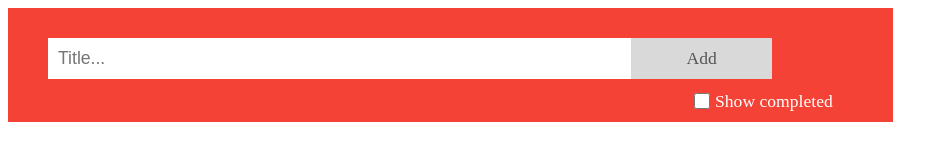
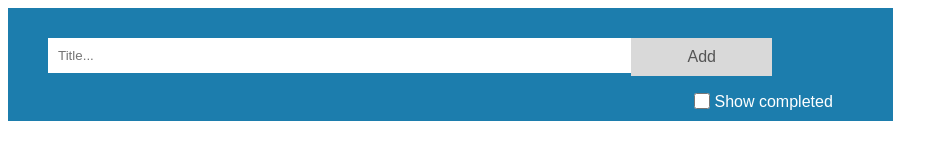
Before and after one commit to vkulchitskaya/ToDoList-2, a website built with webpack: page src/index.html in a window 1280 px wide. Shown: the whole page, without its empty margins (0-948 px from the left). Built offline with nearby package versions, Linux system fonts and the light colour scheme.

Commit message:
rebuild style.css part 1

```diff
--- a/src/index.html
+++ b/src/index.html
@@ -9,12 +9,14 @@
 <body>
     <!--<a  id='clearButton' href=#>Reset</a>-->
 	<div class='wrapper'>
-		<div class="header">
-  		    <input type='text' id='taskTittle' maxlength="255" size="40" value='' placeholder='Title...' >
-			<a  id='addButton' href=#>Add</a>
-		</div>
-		<div class='filter'>
-			<input id='filter' type='checkbox' class='showDone'><span class='showDone'>Show completed</span></input>
+		<div class='conteiner'>
+			<div class='header'>
+  		    	<input type='text' id='taskTittle' maxlength="255" size="40" value='' placeholder='Title...' >
+				<a  id='addButton' href=#>Add</a>
+			</div>
+			<div class='filter'>
+				<input id='filter' type='checkbox' class='showDone'><span class='showDone'>Show completed</span></input>
+			</div>
 		</div>
 		<ul id='listTask'></ul>
 	</div>
--- a/src/style.css
+++ b/src/style.css
@@ -1,3 +1,11 @@
+body{
+    font-size:1em;
+    font-family:'Arial';
+}
+
+a{
+    text-decoration: none;
+}
 ul {
     margin: 0;
     padding: 0;
@@ -7,9 +15,7 @@ ul li {
     position: relative;
     padding: 15px 8px 15px 40px;
     background: #eee;
-    font-size: 1.1em;
     transition: 0.2s;
-    font-family: 'Times New Roman', Times, serif;
     word-wrap: break-word;
     list-style-type: none;
 }
@@ -35,23 +41,19 @@ ul li.checked {
 }
 
 .close:hover {
-    background-color: #f44336;
+    background-color: #f7837a;
     color: white;
 }
 
-a{
-    text-decoration: none;
-}
+
 #addButton {
     padding: 10px;
     width: 15%;
     background: #d9d9d9;
     color: #555;
     float: left;
-    text-align: center;
-    font-size: 1.1em;
     transition: 0.3s;
-    min-width:30px;
+
 
 }
 
@@ -61,7 +63,7 @@ a{
 
 
 .header {
-    background-color: #f44336;
+    background-color: #1c7dad;
     padding: 30px 40px;
     color: white;
     text-align: center;
@@ -71,7 +73,7 @@ a{
 
 
 .filter {
-    background-color: #f44336;
+    background-color: #1c7dad;
     padding: 20px 60px 10px 60px;
     color: white;
     text-align: right;
@@ -84,7 +86,6 @@ a{
     width: 70%;
     padding: 10px;
     float: left;
-    font-size: 1.1em;
 
 }
 
@@ -98,7 +99,6 @@ input.check{
 }
 
 span.showDone{
-    font-size: 1.1em;
     color:white;
     text-align: right;
 }
@@ -114,9 +114,7 @@ input.showDone{
 .edit{
     margin:0px;
     background: #eee;
-    font-size: 1.1em;
     transition: 0.2s;
-    font-family: 'Times New Roman', Times, serif;
 }
 
 .wrapper{
```
